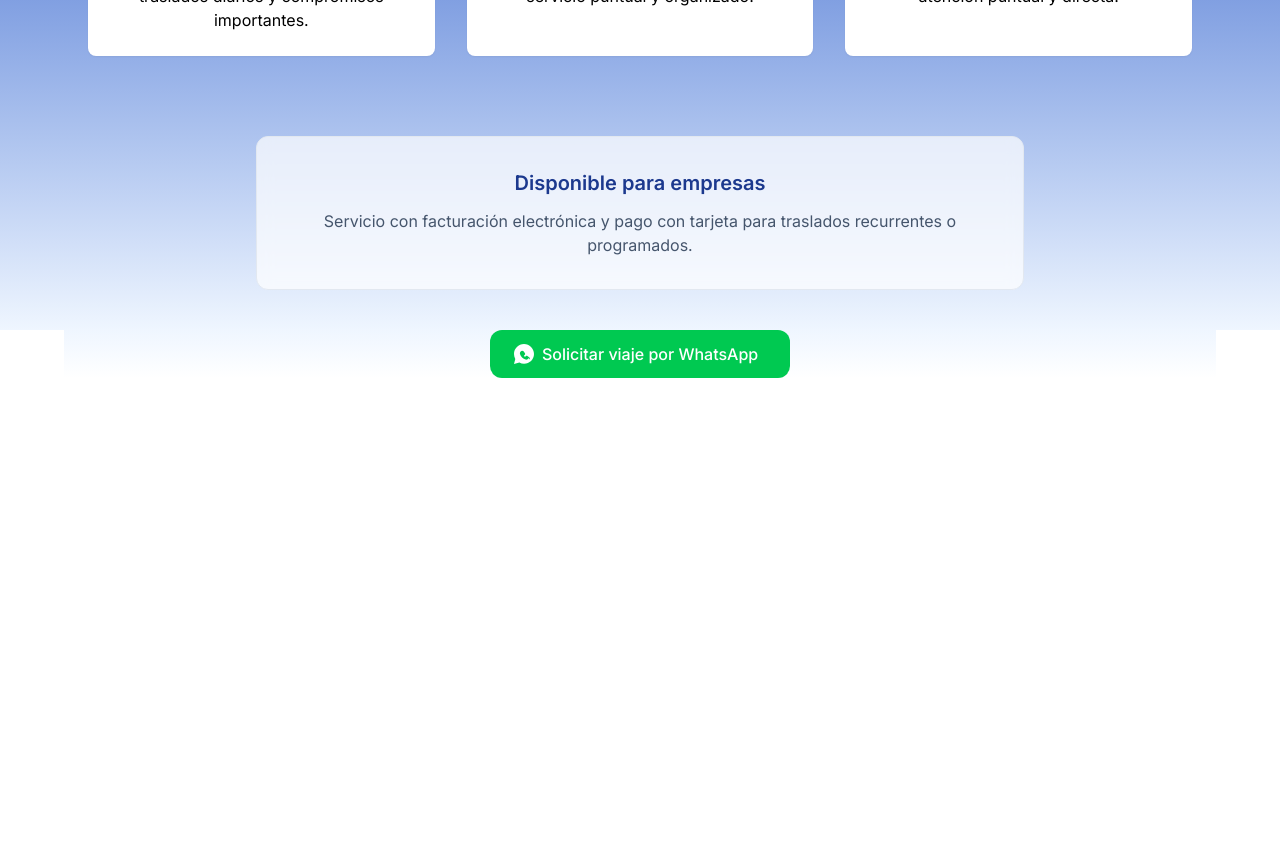
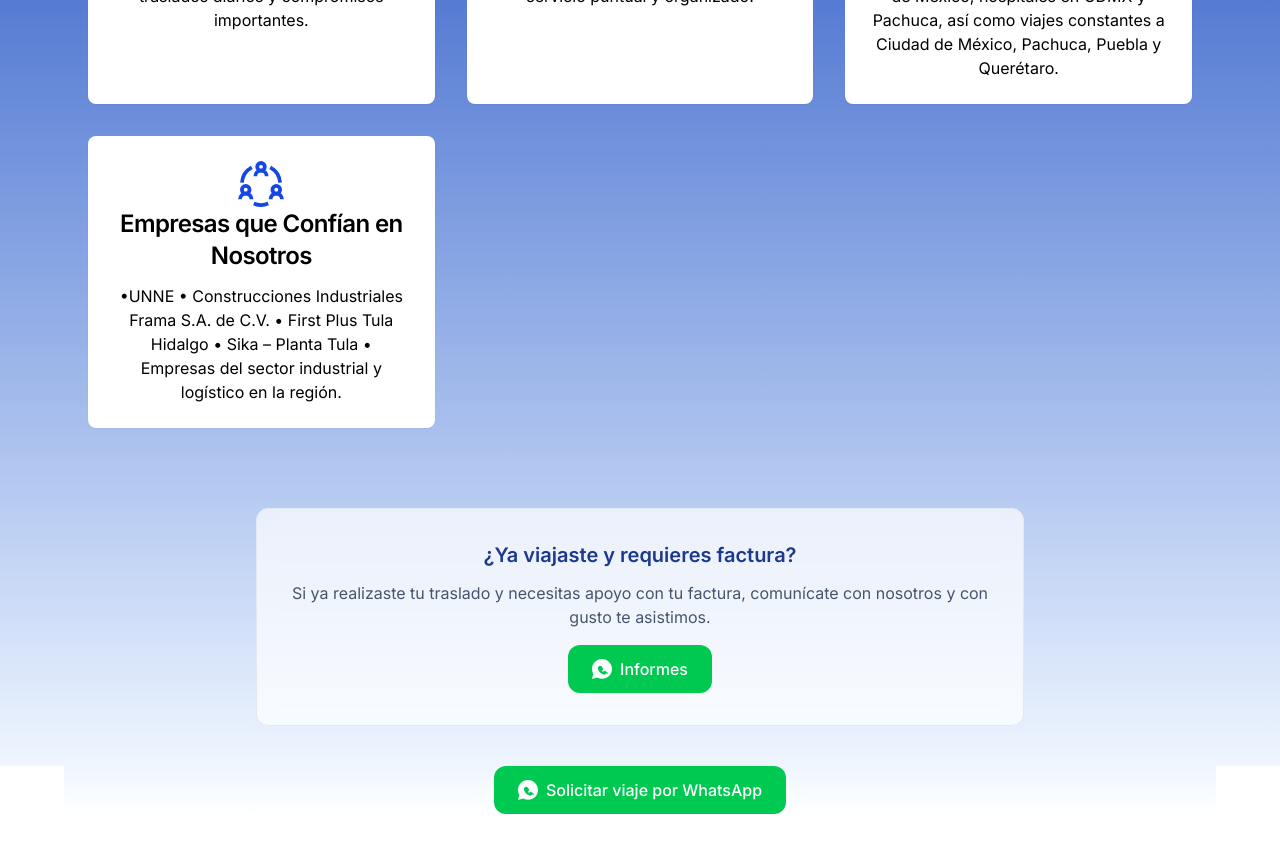
Before and after one commit to chuyAguilar/RaBe, a React (Vite) app: page / in a window 1280 px wide. Shown: the part 1660-2513 px from the top of the page. Before the commit the page ends 2098 px from the top, so only its background shows below. Built offline with nearby package versions, Linux system fonts and the light colour scheme.

Commit message:
agregue una card y modifique otra

```diff
--- /dev/null
+++ b/src/components/Icons/Teams.jsx
@@ -0,0 +1,63 @@
+export function Teams({ className }) {
+  return (
+    <svg
+      className={className}
+      viewBox="0 0 24 24"
+      fill="none"
+      xmlns="http://www.w3.org/2000/svg"
+    >
+      <circle
+        cx="12"
+        cy="3.41"
+        r="1.91"
+        stroke="currentColor"
+        strokeWidth="1.9"
+        strokeMiterlimit="10"
+      />
+      <path
+        d="M9.14 8.18A2.86 2.86 0 0 1 12 5.32A2.86 2.86 0 0 1 14.86 8.18"
+        stroke="currentColor"
+        strokeWidth="1.9"
+      />
+      <circle
+        cx="19.64"
+        cy="14.86"
+        r="1.91"
+        stroke="currentColor"
+        strokeWidth="1.9"
+      />
+      <path
+        d="M16.77 19.64A2.86 2.86 0 0 1 19.64 16.77A2.86 2.86 0 0 1 22.5 19.64"
+        stroke="currentColor"
+        strokeWidth="1.9"
+      />
+      <circle
+        cx="4.36"
+        cy="14.86"
+        r="1.91"
+        stroke="currentColor"
+        strokeWidth="1.9"
+      />
+      <path
+        d="M1.5 19.64A2.86 2.86 0 0 1 4.36 16.77A2.86 2.86 0 0 1 7.23 19.64"
+        stroke="currentColor"
+        strokeWidth="1.9"
+      />
+      <path
+        d="M2.47 11.37A9.53 9.53 0 0 1 7.38 3.65"
+        stroke="currentColor"
+        strokeWidth="1.9"
+      />
+      <path
+        d="M16.62 3.65A9.53 9.53 0 0 1 21.53 11.37"
+        stroke="currentColor"
+        strokeWidth="1.9"
+      />
+      <path
+        d="M8.39 21.79A9.53 9.53 0 0 0 15.61 21.79"
+        stroke="currentColor"
+        strokeWidth="1.9"
+      />
+    </svg>
+  )
+}
--- a/src/components/WhatsAppButton.jsx
+++ b/src/components/WhatsAppButton.jsx
@@ -12,7 +12,7 @@ export function WhatsAppButton(props) {
             href={url}
             target="_blank"
             rel="noopener noreferrer"
-            className=" w-75  text-center inline-flex items-center gap-2 rounded-xl px-6 py-3 font-medium bg-green-500 text-white hover:bg-green-600 transition-colors"
+            className=" text-center inline-flex items-center gap-2 rounded-xl px-6 py-3 font-medium bg-green-500 text-white hover:bg-green-600 transition-colors"
         >
             <svg xmlns="http://www.w3.org/2000/svg" viewBox="0 0 512 512" className="h-5 w-5">
                 <path fill="currentColor" d="M256 0C114.6 0 0 114.6 0 256c0 45.4 11.9 88.5 32.7 126.5L0 512l137.2-36.5c36.7 20.4 78.4 31.1 120.9 31.1C397.4 506.6 512 392 512 256S397.4 0 256 0zm117.3 358.5c-9.1 24.3-34.1 41.7-60.8 41.7-6.2 0-12.2-1.1-17.9-2.6-28.5-7.6-60.9-25.9-88-53s-45.4-59.5-53-88c-1.5-5.7-2.6-11.7-2.6-17.9 0-26.7 17.4-51.7 41.7-60.8 5.7-2.1 11.7-3.2 17.9-3.2 4.3 0 8.5.6 12.5 1.5 6.7 1.5 13 4.2 18.5 8.1 3.5 2.5 6.4 5.6 8.7 9.1l29.4 44.1c3.5 5.3 5.4 11.6 5.4 18 0 8.3-3.2 16.3-8.8 22.3l-16.7 17.6c-1.3 1.3-2.6 2.7-3.7 4.1-.7 1.1-1.4 2.2-2 3.4 5.9 11.5 15.6 21.2 27.1 27.1 1.2-.6 2.3-1.3 3.4-2l17.6-16.7c6-5.6 14-8.8 22.3-8.8 6.4 0 12.7 1.9 18 5.4l44.1 29.4c3.5 2.3 6.6 5.2 9.1 8.7 3.9 5.5 6.6 11.8 8.1 18.5 1 4 1.5 8.2 1.5 12.5 0 6.2-1.1 12.2-3.2 17.9z" />
--- a/src/config/business.js
+++ b/src/config/business.js
@@ -7,10 +7,12 @@ export const business = {
 
     contact: {
         phone: "7737364189",
+        phone2: "7731473977",
         // phone: "7732290121",
         trackingMessages: {
             instant: "Hola, he visto tu web y quiero solicitar un viaje",
-            scheduled: "Hola, quiero viajar de (x) a (x) el dia (dia) a (hora) hora"
+            scheduled: "Hola, quiero viajar de (x) a (x) el dia (dia) a (hora) hora",
+            factura:"Hola! tengo una duda sobre facturación."
         }
     }
     ,
--- a/src/sections/Services.jsx
+++ b/src/sections/Services.jsx
@@ -1,8 +1,10 @@
 import { Card } from "../components/Card"
-import { LocalIcon } from "../components/LocalIcon"
-import { MapIcon } from "../components/MapIcon"
-import { AirportIcon } from "../components/AirportIcon"
-
+import { LocalIcon } from "../components/Icons/LocalIcon"
+import { MapIcon } from "../components/Icons/MapIcon"
+import { AirportIcon } from "../components/Icons/AirportIcon"
+import { Teams } from "../components/Icons/Teams"
+import { WhatsAppButton } from "../components/WhatsAppButton"
+import { business } from "../config/business"
 export function Services() {
 
     return (
@@ -35,10 +37,18 @@ export function Services() {
 
                     <Card
                         className="col-span-2 lg:col-span-1"
-                        tittle="Aeropuerto y Ejecutivos"
-                        subtittle="Traslados a AIFA, CDMX y compromisos empresariales con atención puntual y directa."
+                        tittle="Rutas de Alta Demanda"
+                        subtittle="Traslados recurrentes a AIFA y Aeropuerto Internacional de la Ciudad de México, hospitales en CDMX y Pachuca, así como viajes constantes a Ciudad de México, Pachuca, Puebla y Querétaro."
                     >
                         <AirportIcon className="h-12 w-12 text-blue-700" />
+                    </Card>
+
+                    <Card
+                        className="col-span-2 lg:col-span-1"
+                        tittle="Empresas que Confían en Nosotros"
+                        subtittle="•UNNE • Construcciones Industriales Frama S.A. de C.V. • First Plus Tula Hidalgo • Sika – Planta Tula • Empresas del sector industrial y logístico en la región."
+                    >
+                        <Teams className="h-12 w-12 text-blue-700"/>
                     </Card>
 
                 </div>
@@ -48,14 +58,21 @@ export function Services() {
                     <div className="max-w-3xl mx-auto bg-white/70 backdrop-blur-sm border border-slate-200 rounded-xl p-8 text-center">
 
                         <h3 className="text-xl font-semibold text-blue-900 mb-3">
-                            Disponible para empresas
-                        </h3>
+                    ¿Ya viajaste y requieres factura?
+                    </h3>
+                        <p className="text-slate-600">
+Si ya realizaste tu traslado y necesitas apoyo con tu factura, comunícate con nosotros y con gusto te asistimos.                        </p>
 
-                        <p className="text-slate-600">
-                            Servicio con facturación electrónica y pago con tarjeta para traslados recurrentes o programados.
-                        </p>
 
+            <div className="mt-4">
+ <WhatsAppButton
+                phone={business.contact.phone2}
+                message={business.contact.trackingMessages.factura}
+                label="Informes"
+            />
+            </div>
                     </div>
+
                 </div>
 
             </div>
--- a/src/sections/Trust.jsx
+++ b/src/sections/Trust.jsx
@@ -1,7 +1,7 @@
 import { Card } from "../components/Card"
-import { FacturaIcon } from "../components/FacturaIcon"
-import { CalendarIcon } from "../components/CalendarIcon"
-import { TransportIcon } from "../components/TransportIcon"
+import { FacturaIcon } from "../components/Icons/FacturaIcon"
+import { CalendarIcon } from "../components/Icons/CalendarIcon"
+import { TransportIcon } from "../components/Icons/TransportIcon"
 export function Trust() {
 
     return (
```
Also changed, not shown: src/components/Icons/AirportIcon.jsx (renamed from src/components/AirportIcon.jsx), src/components/Icons/CalendarIcon.jsx (renamed from src/components/CalendarIcon.jsx), src/components/Icons/FacturaIcon.jsx (renamed from src/components/FacturaIcon.jsx), src/components/Icons/LocalIcon.jsx (renamed from src/components/LocalIcon.jsx), src/components/Icons/MapIcon.jsx (renamed from src/components/MapIcon.jsx), src/components/Icons/TransportIcon.jsx (renamed from src/components/TransportIcon.jsx).
